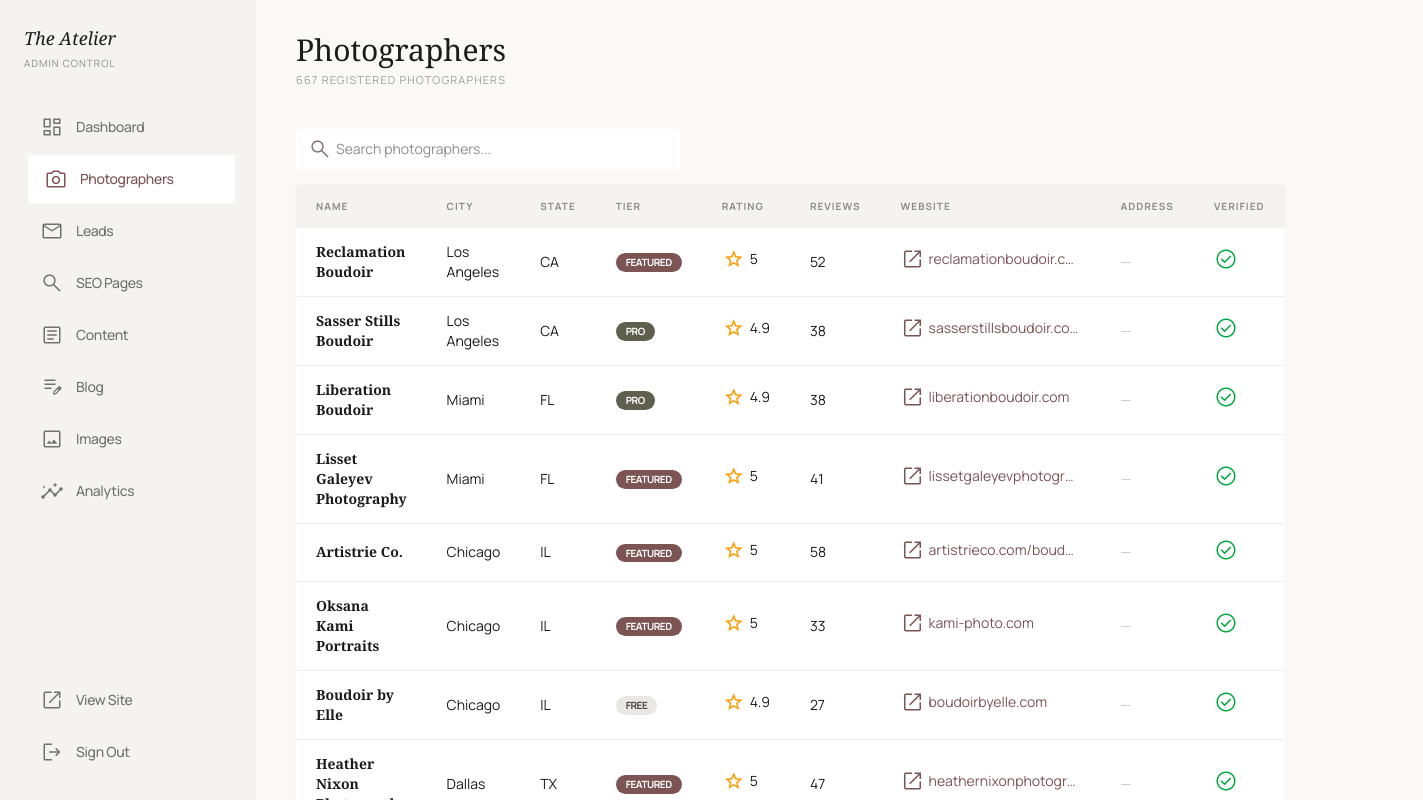
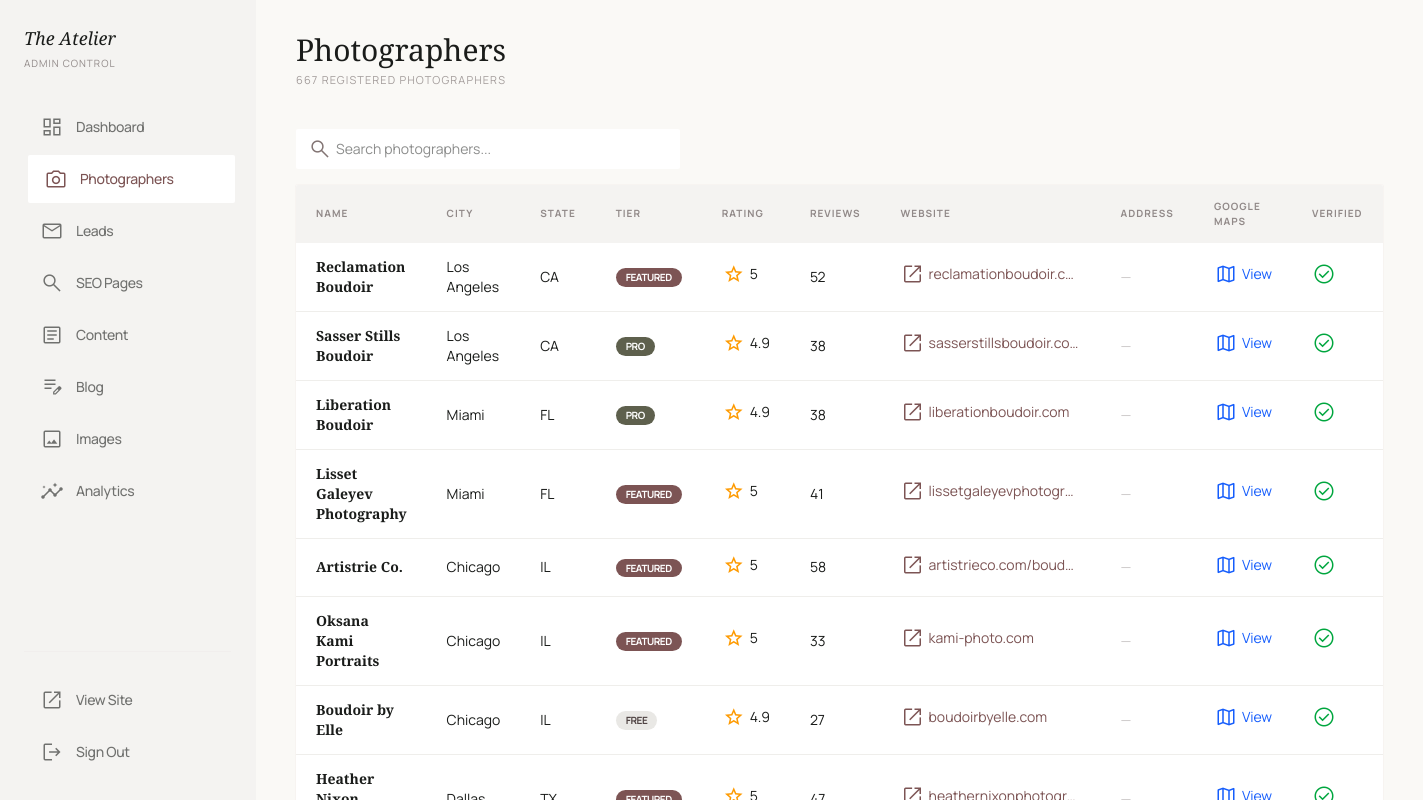
Before and after one commit to chandumx/boudoirphotographyclub, a Next.js app: page /admin/photographers in a window 1280 px wide. Shown: the top 800 px of the page, 1423 px wide, since content can reach past the window. Built offline with nearby package versions, Linux system fonts and the light colour scheme.

Commit message:
Add Google Maps link column to admin photographers table

```diff
--- a/src/app/admin/photographers/page.tsx
+++ b/src/app/admin/photographers/page.tsx
@@ -82,6 +82,27 @@ const columns = [
     },
   },
   {
+    key: "googleMaps",
+    label: "Google Maps",
+    sortable: false,
+    render: (value: unknown) => {
+      const url = String(value || "");
+      if (!url) return <span className="text-on-surface-variant opacity-30">—</span>;
+      return (
+        <a
+          href={url}
+          target="_blank"
+          rel="noopener noreferrer"
+          className="inline-flex items-center gap-1 text-blue-600 hover:underline text-sm"
+          onClick={(e) => e.stopPropagation()}
+        >
+          <span className="material-symbols-outlined text-sm">map</span>
+          View
+        </a>
+      );
+    },
+  },
+  {
     key: "verified",
     label: "Verified",
     sortable: false,
@@ -104,18 +125,23 @@ function formatCity(slug: string): string {
     .join(" ");
 }
 
-const tableData: Record<string, unknown>[] = photographersData.map((p) => ({
+const tableData: Record<string, unknown>[] = photographersData.map((p) => {
+  const cityName = formatCity(p.city);
+  const query = encodeURIComponent(`${p.name} boudoir photographer ${cityName} ${p.state}`);
+  return {
     name: p.name,
     slug: p.slug,
-  city: formatCity(p.city),
+    city: cityName,
     state: p.state,
     tier: p.tier,
     rating: p.rating,
     reviewCount: p.reviewCount,
     website: (p as Record<string, unknown>).website || null,
     address: (p as Record<string, unknown>).address || null,
+    googleMaps: `https://www.google.com/maps/search/${query}`,
     verified: p.verified,
-}));
+  };
+});
 
 export default function PhotographersPage() {
   const router = useRouter();
```
Lines whose indentation alone changed are shown as unchanged.
